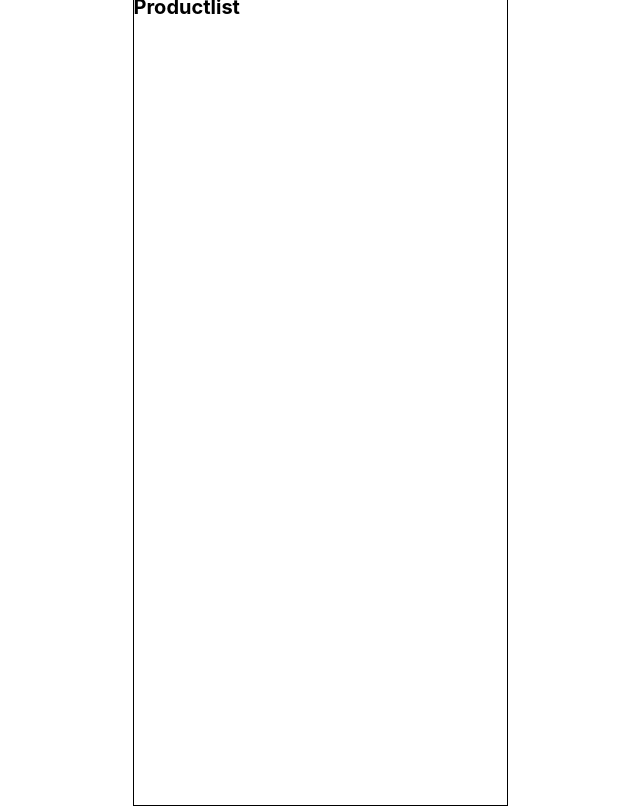
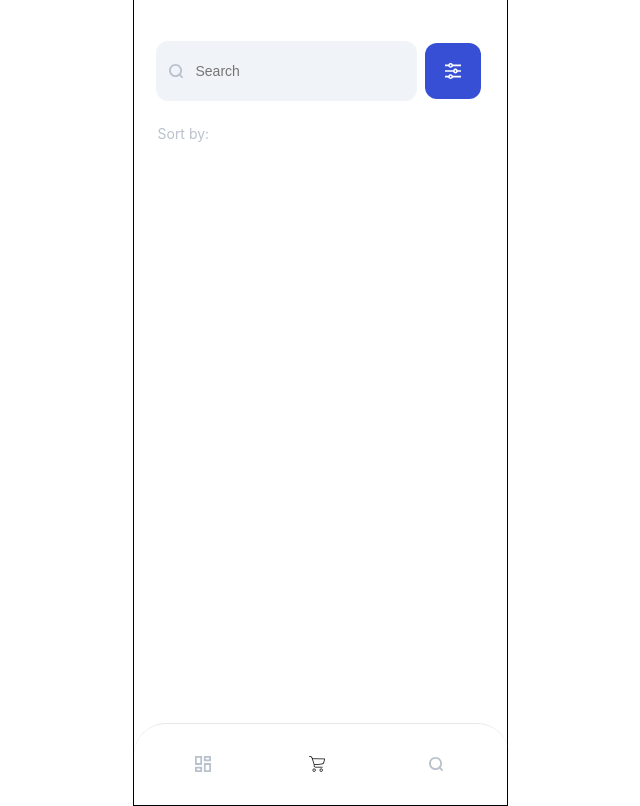
Before and after one commit to elmin-musija/e-commerce-shop, a React (Create React App) app: page /productlist in a window 1280 px wide. Shown: the whole page, without its empty margins (320-960 px from the left). Built offline with nearby package versions, Linux system fonts and the light colour scheme.

Commit message:
add-productdetails-files

```diff
--- a/src/pages/ProductList/ProductList.css
+++ b/src/pages/ProductList/ProductList.css
@@ -2,3 +2,17 @@
 	width: 100%;
 	height: 100%;
 }
+
+.product-list {
+	position: relative;
+	width: 100%;
+	height: 100%;
+	padding: 46px 0px 16px;
+}
+
+.product-list__p{
+	margin-left: 24px;
+	margin-bottom: 23px;
+	font-size: 1.4rem;
+	color: #B9C1CC;
+}
--- a/src/pages/ProductList/ProductList.js
+++ b/src/pages/ProductList/ProductList.js
@@ -1,9 +1,13 @@
 import "./ProductList.css";
+import SearchBar from "../../components/SearchBar/SearchBar"
+import Footer from "../../components/Footer/Footer"
 
 const ProductList = (props) => {
 	return (
 		<div className="product-list">
-			<h1>Productlist</h1>
+			<SearchBar className="product-list__searchbar"/>
+			<p className="product-list__p" >Sort by: </p>
+			<Footer/>
 		</div>
 	);
 };
```
